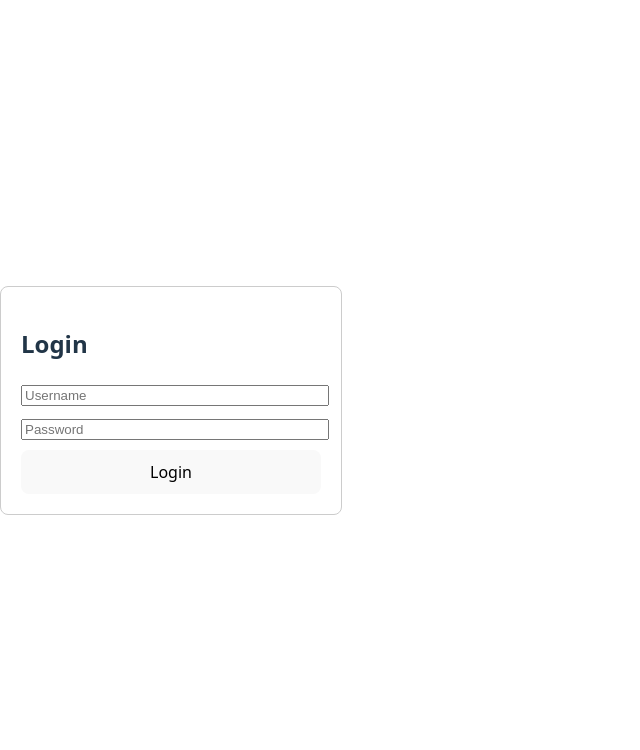
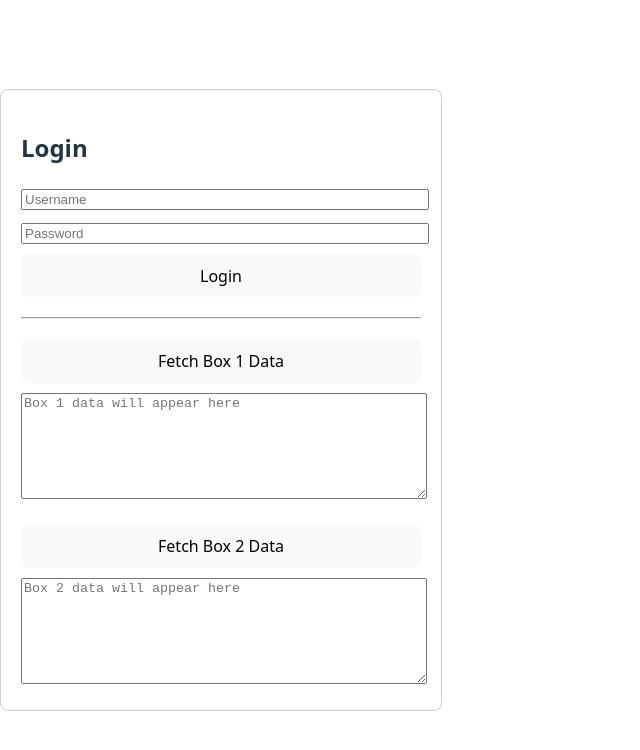
Before and after one commit to ddimitrakopoulos/taskGen-front, a React (Vite) app: page / in a window 1280 px wide. Shown: the top 750 px of the page, without its empty margins (0-640 px from the left). Built offline with nearby package versions, Linux system fonts and the light colour scheme.

Commit message:
Add files via upload

```diff
--- a/src/LoginPage.tsx
+++ b/src/LoginPage.tsx
@@ -3,10 +3,15 @@ import React, { useState } from 'react';
 interface LoginPageProps {
   onLogin: () => void;
 }
-//hello
+
 const LoginPage: React.FC<LoginPageProps> = ({ onLogin }) => {
   const [username, setUsername] = useState('');
   const [password, setPassword] = useState('');
+
+  const [box1Data, setBox1Data] = useState<string>('');
+  const [box2Data, setBox2Data] = useState<string>('');
+  const [loading1, setLoading1] = useState(false);
+  const [loading2, setLoading2] = useState(false);
 
   const handleSubmit = (e: React.FormEvent) => {
     e.preventDefault();
@@ -15,8 +20,36 @@ const LoginPage: React.FC<LoginPageProps> = ({ onLogin }) => {
     }
   };
 
+  // Example API call for Box 1
+  const handleBox1Fetch = async () => {
+    setLoading1(true);
+    try {
+      const res = await fetch('https://jsonplaceholder.typicode.com/posts/1');
+      const data = await res.json();
+      setBox1Data(JSON.stringify(data, null, 2));
+    } catch (error) {
+      setBox1Data('Error fetching data.');
+    } finally {
+      setLoading1(false);
+    }
+  };
+
+  // Example API call for Box 2
+  const handleBox2Fetch = async () => {
+    setLoading2(true);
+    try {
+      const res = await fetch('https://jsonplaceholder.typicode.com/users/1');
+      const data = await res.json();
+      setBox2Data(JSON.stringify(data, null, 2));
+    } catch (error) {
+      setBox2Data('Error fetching data.');
+    } finally {
+      setLoading2(false);
+    }
+  };
+
   return (
-    <div style={{ maxWidth: 300, margin: '100px auto', padding: 20, border: '1px solid #ccc', borderRadius: 8 }}>
+    <div style={{ maxWidth: 400, margin: '50px auto', padding: 20, border: '1px solid #ccc', borderRadius: 8 }}>
       <h2>Login</h2>
       <form onSubmit={handleSubmit}>
         <input
@@ -35,6 +68,34 @@ const LoginPage: React.FC<LoginPageProps> = ({ onLogin }) => {
         />
         <button type="submit" style={{ width: '100%' }}>Login</button>
       </form>
+
+      <hr style={{ margin: '20px 0' }} />
+
+      {/* Box 1 */}
+      <div style={{ marginBottom: 20 }}>
+        <button onClick={handleBox1Fetch} disabled={loading1} style={{ width: '100%', marginBottom: 10 }}>
+          {loading1 ? 'Loading Box 1...' : 'Fetch Box 1 Data'}
+        </button>
+        <textarea
+          readOnly
+          value={box1Data}
+          placeholder="Box 1 data will appear here"
+          style={{ width: '100%', height: 100 }}
+        />
+      </div>
+
+      {/* Box 2 */}
+      <div>
+        <button onClick={handleBox2Fetch} disabled={loading2} style={{ width: '100%', marginBottom: 10 }}>
+          {loading2 ? 'Loading Box 2...' : 'Fetch Box 2 Data'}
+        </button>
+        <textarea
+          readOnly
+          value={box2Data}
+          placeholder="Box 2 data will appear here"
+          style={{ width: '100%', height: 100 }}
+        />
+      </div>
     </div>
   );
 };
```
Also changed, not shown: api-function1/function.json (added, +16 -0 lines), api-function1/index.js (added, +8 -0 lines), api-function2/function.json (added, +16 -0 lines), api-function2/index.js (added, +8 -0 lines).
